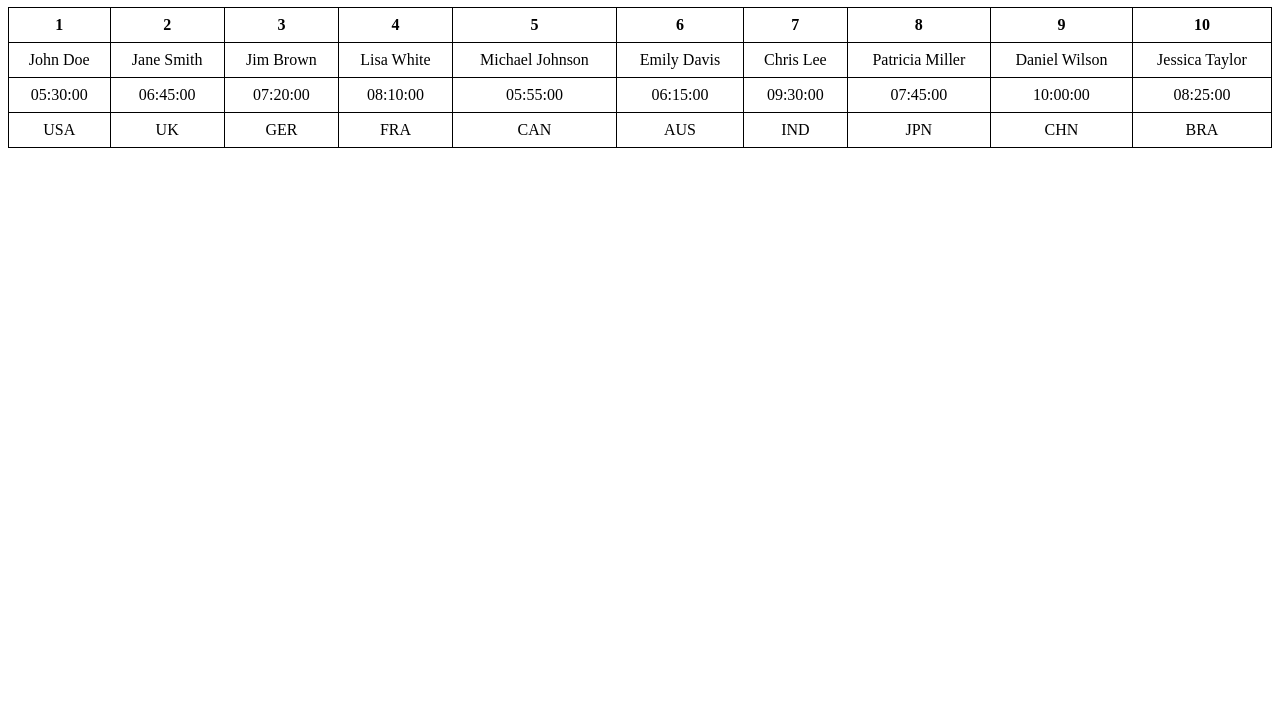
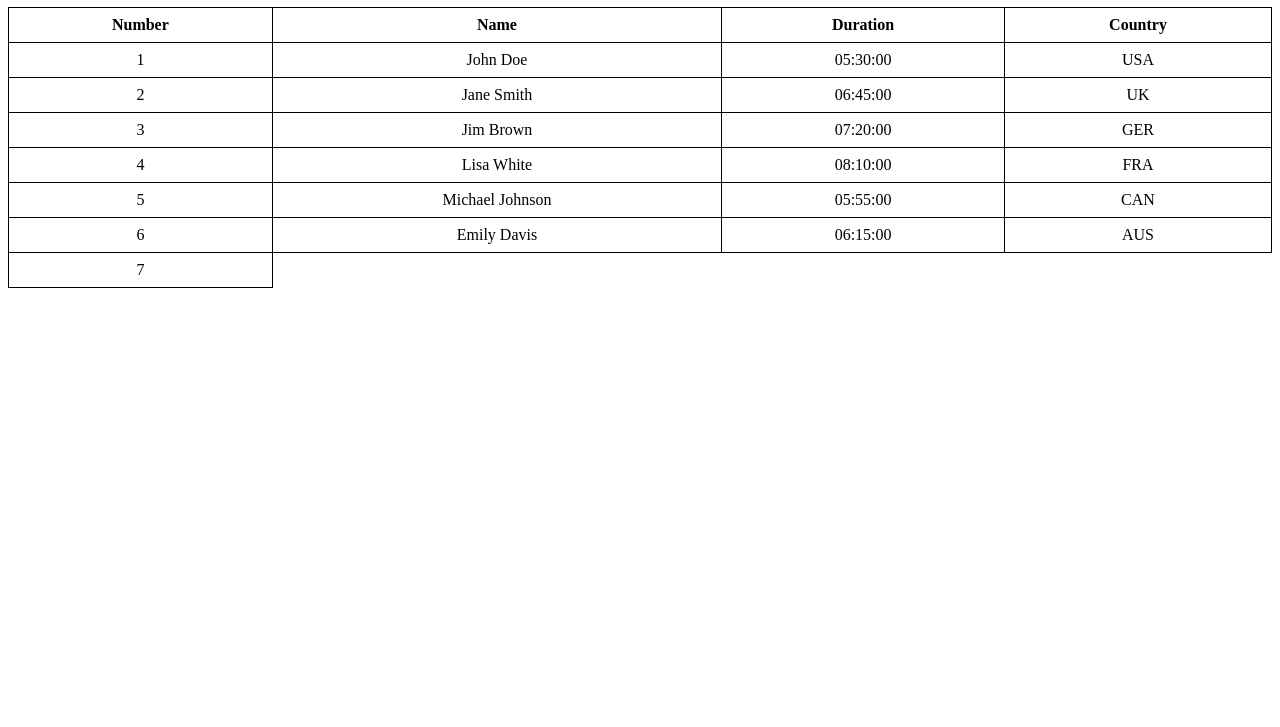
Before and after one commit to 6orazd/6orazd.github.io, a plain HTML site: page index.html in a window 1280 px wide. Shown: the part 73-800 px from the top of the page. Drawn offline with Linux system fonts and the light colour scheme.

Commit message:
Update index.html

```diff
--- a/index.html
+++ b/index.html
@@ -17,56 +17,49 @@
     </style>
 </head>
 <body>
-    <h1>Sample Table with 10 Columns and 4 Rows</h1>
+    <h1>Sample Table with 4 Columns and 10 Rows</h1>
     <table>
         <tr>
-            <th>1</th>
-            <th>2</th>
-            <th>3</th>
-            <th>4</th>
-            <th>5</th>
-            <th>6</th>
-            <th>7</th>
-            <th>8</th>
-            <th>9</th>
-            <th>10</th>
+            <th>Number</th>
+            <th>Name</th>
+            <th>Duration</th>
+            <th>Country</th>
         </tr>
         <tr>
+            <td>1</td>
             <td>John Doe</td>
-            <td>Jane Smith</td>
-            <td>Jim Brown</td>
-            <td>Lisa White</td>
-            <td>Michael Johnson</td>
-            <td>Emily Davis</td>
-            <td>Chris Lee</td>
-            <td>Patricia Miller</td>
-            <td>Daniel Wilson</td>
-            <td>Jessica Taylor</td>
+            <td>05:30:00</td>
+            <td>USA</td>
         </tr>
         <tr>
-            <td>05:30:00</td>
+            <td>2</td>
+            <td>Jane Smith</td>
             <td>06:45:00</td>
-            <td>07:20:00</td>
-            <td>08:10:00</td>
-            <td>05:55:00</td>
-            <td>06:15:00</td>
-            <td>09:30:00</td>
-            <td>07:45:00</td>
-            <td>10:00:00</td>
-            <td>08:25:00</td>
+            <td>UK</td>
         </tr>
         <tr>
-            <td>USA</td>
-            <td>UK</td>
+            <td>3</td>
+            <td>Jim Brown</td>
+            <td>07:20:00</td>
             <td>GER</td>
+        </tr>
+        <tr>
+            <td>4</td>
+            <td>Lisa White</td>
+            <td>08:10:00</td>
             <td>FRA</td>
+        </tr>
+        <tr>
+            <td>5</td>
+            <td>Michael Johnson</td>
+            <td>05:55:00</td>
             <td>CAN</td>
+        </tr>
+        <tr>
+            <td>6</td>
+            <td>Emily Davis</td>
+            <td>06:15:00</td>
             <td>AUS</td>
-            <td>IND</td>
-            <td>JPN</td>
-            <td>CHN</td>
-            <td>BRA</td>
         </tr>
-    </table>
-</body>
-</html>
+        <tr>
+            <td>7</td>
```
